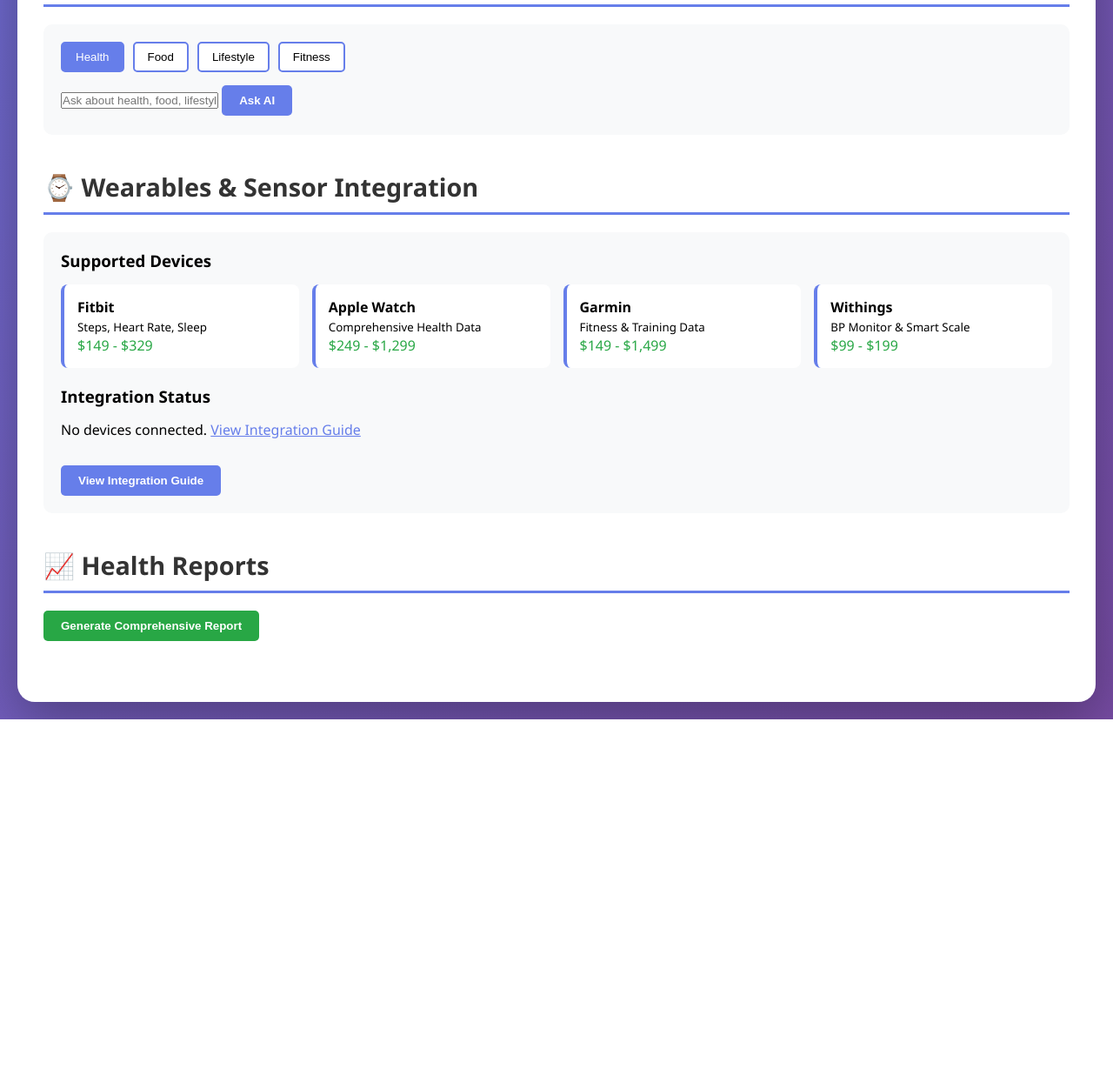
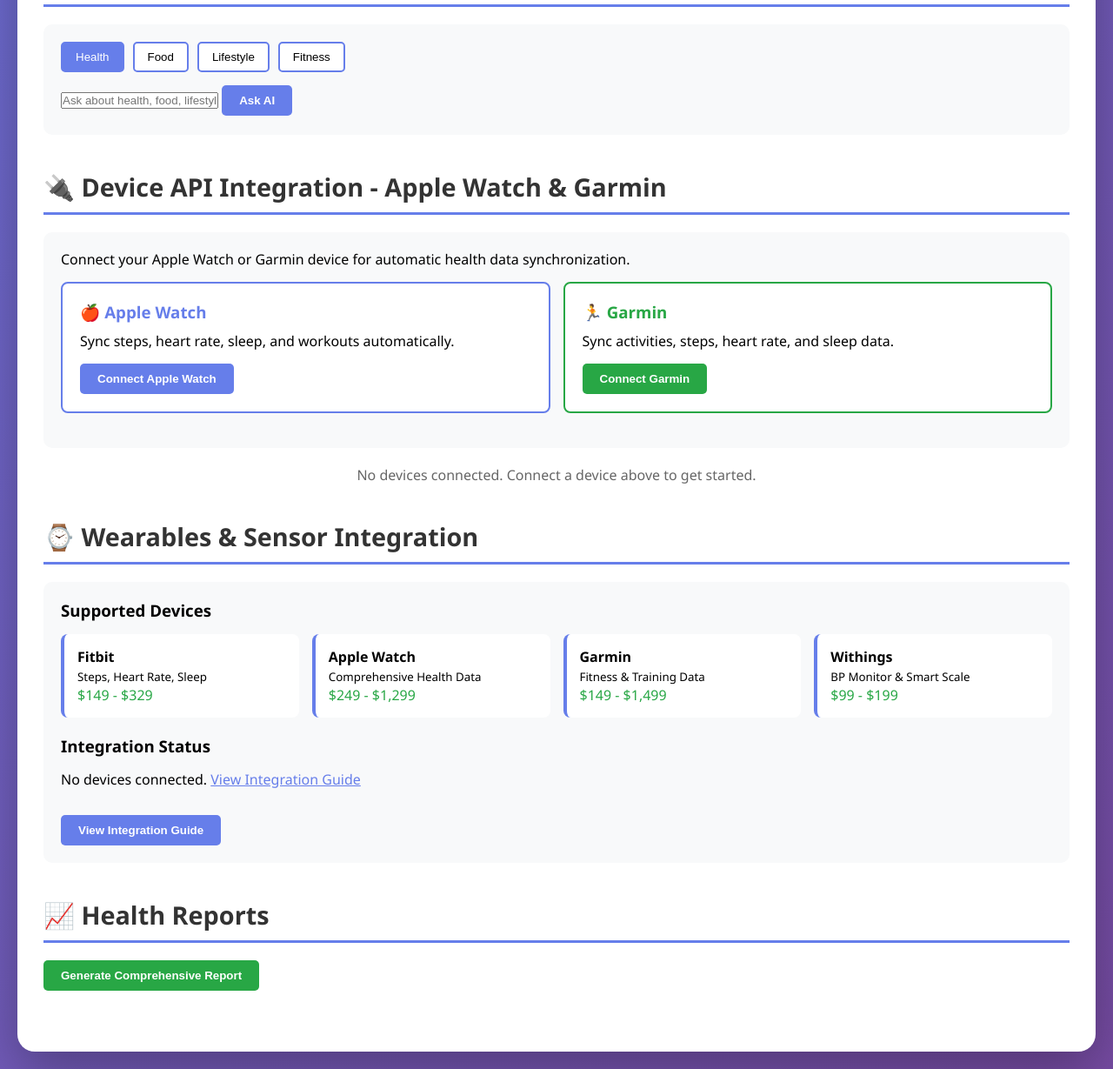
Before and after one commit to vikramsankhala/Family-Health-Tracker, a Flask app: page / in a window 1280 px wide. Shown: the part 1677-2906 px from the top of the page at 87% size. Before the commit the page ends 2504 px from the top, so only its background shows below. Run offline with Flask 3, Linux system fonts and the light colour scheme; data comes from the database, SQL or seed files in the repository; data that the repository does not hold is empty.

Commit message:
Add Device API Integration UI section before Wearables section

```diff
--- a/templates/index.html
+++ b/templates/index.html
@@ -254,6 +254,30 @@
                     <input type="text" id="ai-query" class="form-group" placeholder="Ask about health, food, lifestyle, or fitness..." style="margin-bottom: 10px;">
                     <button class="btn btn-primary" onclick="askAI()">Ask AI</button>
                     <div id="ai-response"></div>
+                </div>
+            </div>
+
+            <!-- Device API Integration -->
+            <div class="section">
+                <h2 class="section-title">🔌 Device API Integration - Apple Watch & Garmin</h2>
+                <div style="background: #f8f9fa; padding: 20px; border-radius: 10px; margin-bottom: 20px;">
+                    <p style="margin-bottom: 15px;">Connect your Apple Watch or Garmin device for automatic health data synchronization.</p>
+                    <div style="display: grid; grid-template-columns: repeat(auto-fit, minmax(300px, 1fr)); gap: 15px; margin-bottom: 20px;">
+                        <div style="background: white; padding: 20px; border-radius: 8px; border: 2px solid #667eea;">
+                            <h3 style="color: #667eea; margin-bottom: 10px;">🍎 Apple Watch</h3>
+                            <p style="margin-bottom: 15px;">Sync steps, heart rate, sleep, and workouts automatically.</p>
+                            <button class="btn btn-primary" onclick="connectDevice('apple')" id="btn-connect-apple">Connect Apple Watch</button>
+                        </div>
+                        <div style="background: white; padding: 20px; border-radius: 8px; border: 2px solid #28a745;">
+                            <h3 style="color: #28a745; margin-bottom: 10px;">🏃 Garmin</h3>
+                            <p style="margin-bottom: 15px;">Sync activities, steps, heart rate, and sleep data.</p>
+                            <button class="btn btn-success" onclick="connectDevice('garmin')" id="btn-connect-garmin">Connect Garmin</button>
+                        </div>
+                    </div>
+                </div>
+
+                <div id="devices-container">
+                    <div class="loading">Loading connected devices...</div>
                 </div>
             </div>
 
```
